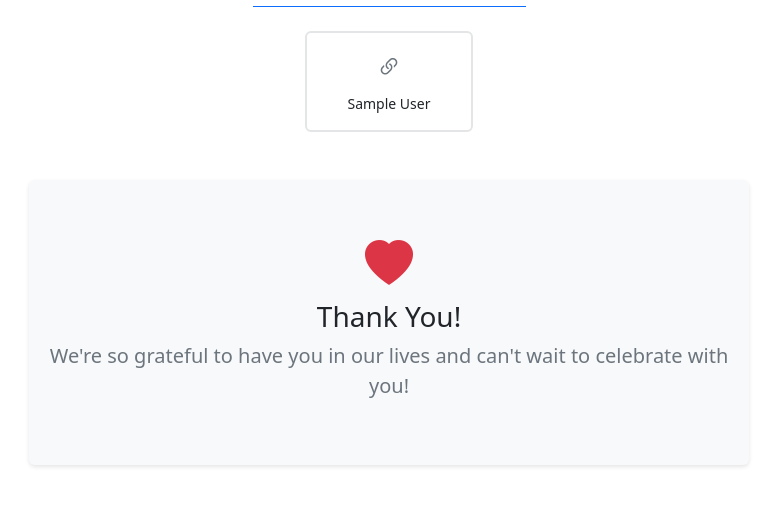
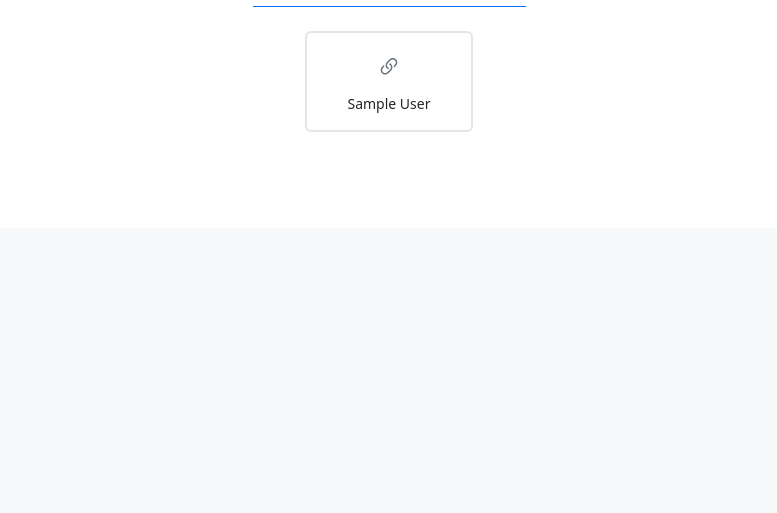
Before and after one commit to woodhalljames/saasbase, a Django app: a page that uses saas_base/templates/wedding_shopping/public_couple_detail.html in a window 1280 px wide. Shown: the part 1672-2185 px from the top of the page, without its empty margins (251-1028 px from the left). After the commit the page ends 1804 px from the top, so only its background shows below. Run offline with Django 5.2, Linux system fonts and the light colour scheme; tables that the repository leaves empty hold one stand-in row (values such as "Sample post"); grey boxes marked "Sample" are stand-in pictures; parts of the project's set-up code (start-up, migrations or seed data) failed here and were passed over; some libraries are stand-ins or nearby versions.

Commit message:
near final manage page

```diff
--- a/saas_base/templates/wedding_shopping/public_couple_detail.html
+++ b/saas_base/templates/wedding_shopping/public_couple_detail.html
@@ -261,25 +261,7 @@
     </div>
     {% endif %}
 
-    <!-- Footer Message -->
-    <div class="row">
-      <div class="col-lg-8 mx-auto">
-        <div class="card bg-light border-0">
-          <div class="card-body text-center py-5">
-            <i class="bi bi-heart-fill text-danger mb-3" style="font-size: 3rem;"></i>
-            <h3>Thank You!</h3>
-            <p class="lead text-muted">
-              We're so grateful to have you in our lives and can't wait to celebrate with you!
-            </p>
-            {% if couple.wedding_date and days_until_wedding %}
-              <p class="text-muted">
-                See you in {{ days_until_wedding }} day{{ days_until_wedding|pluralize }}!
-              </p>
-            {% endif %}
-          </div>
-        </div>
-      </div>
-    </div>
+
   </div>
 </div>
 
```
